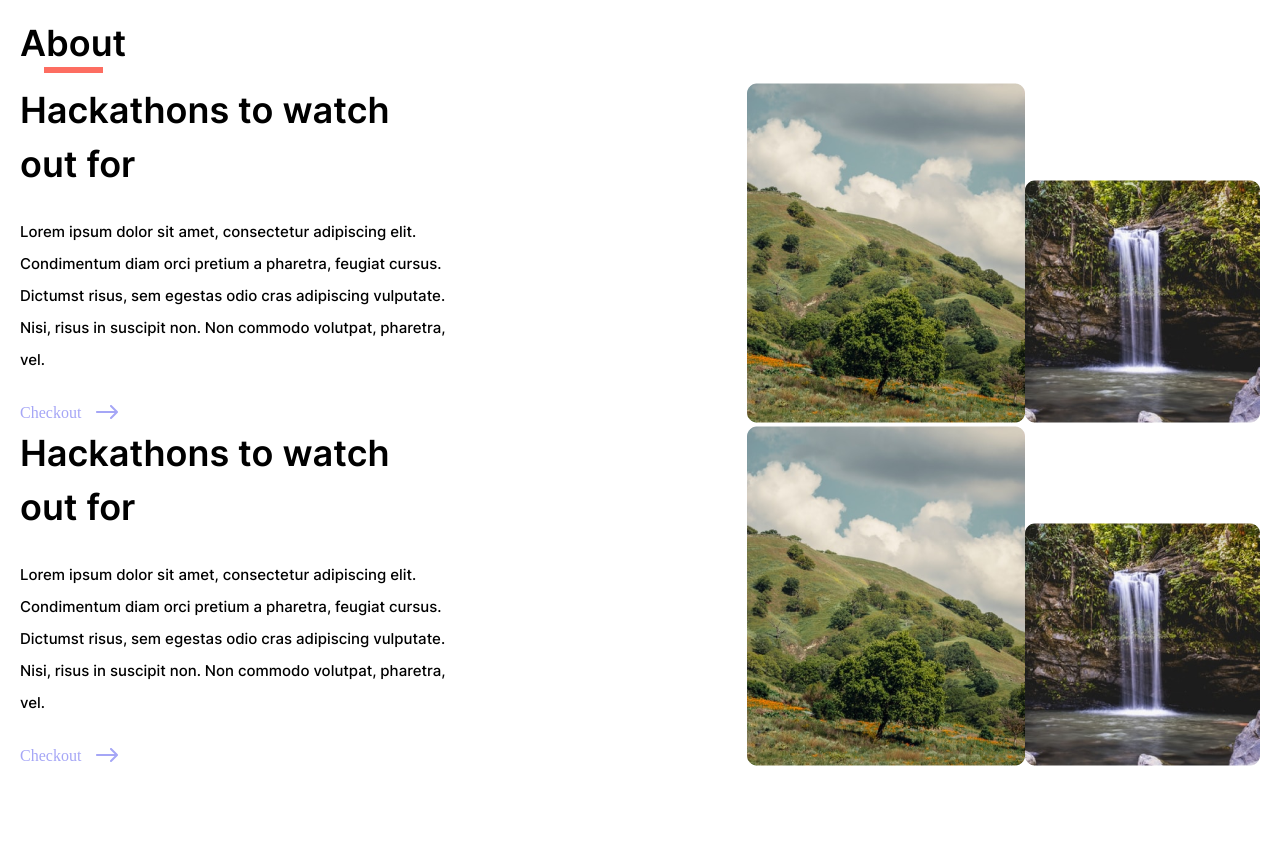
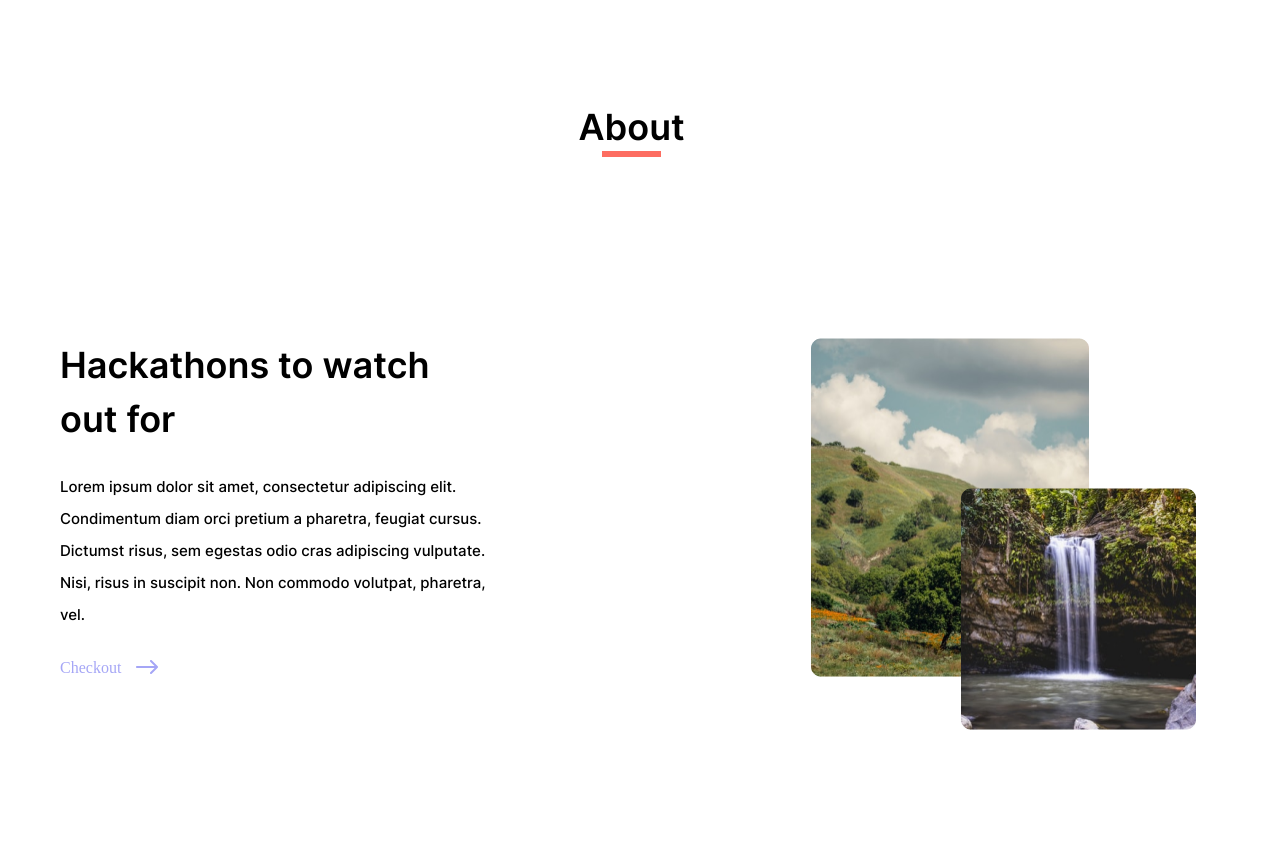
Before and after one commit to Ra3d0r/places-nearby, a website: page src/index.pug in a window 1280 px wide. Shown: the part 1471-2320 px from the top of the page. Before the commit the page ends 2240 px from the top, so only its background shows below. Drawn offline with nearby package versions, Linux system fonts and the light colour scheme; files that its build step writes are made by us from their sources.

Commit message:
feat: about update

```diff
--- a/src/pug/blocks/_about.pug
+++ b/src/pug/blocks/_about.pug
@@ -1,3 +1,6 @@
+- var subtitle1 = 'Lorem ipsum dolor sit amet, consectetur adipiscing elit. Condimentum diam orci pretium a pharetra, feugiat cursus. Dictumst risus, sem egestas odio cras adipiscing vulputate. Nisi, risus in suscipit non. Non commodo volutpat, pharetra, vel.'
+- var subtitle2 = 'Lorem ipsum dolor sit amet, consectetur adipiscing elit. Condimentum diam orci pretium a pharetra, feugiat cursus. Dictumst risus, sem egestas odio cras adipiscing vulputate. Nisi, risus in suscipit non. Non commodo volutpat, pharetra, vel.'
+
 .section-about
 	.container
 		.section-about__container-title
@@ -5,5 +8,5 @@
 					h2.container-title__title About
 					hr.container-title__line
 		.section-about__descriptions
-			+description('Hackathons to watch out for', 'Lorem ipsum dolor sit amet, consectetur adipiscing elit. Condimentum diam orci pretium a pharetra, feugiat cursus. Dictumst risus, sem egestas odio cras adipiscing vulputate. Nisi, risus in suscipit non. Non commodo volutpat, pharetra, vel.', 'description-big.png', 'description-mini.png')
-			+description('Hackathons to watch out for', 'Lorem ipsum dolor sit amet, consectetur adipiscing elit. Condimentum diam orci pretium a pharetra, feugiat cursus. Dictumst risus, sem egestas odio cras adipiscing vulputate. Nisi, risus in suscipit non. Non commodo volutpat, pharetra, vel.', 'description-big.png', 'description-mini.png')
+			+description('Hackathons to watch out for', subtitle1, 'description-big.png', 'description-mini.png', 'order1-1', 'order1-2')
+			+description('Hackathons to watch out for', subtitle2, 'description-big.png', 'description-mini.png', 'order2-1', 'order2-2')
--- a/src/pug/mixins/_description.pug
+++ b/src/pug/mixins/_description.pug
@@ -1,10 +1,11 @@
-mixin description(title, subtitle, imgBig, imgMini, actionText = 'Checkout')
+mixin description(title, subtitle, imgBig, imgMini, orderText = 'order1-1', orderImages = 'order1-2', actionText = 'Checkout')
 	.description
-		.description__container-text
+		.description__container-text(class=orderText)
 			.description__title= title
 			.description__subtitle= subtitle
 			a.description__action.action= actionText
 					+arrow-right
-		.description__container-images
-			img(src=`img/${imgBig}`, alt="Photo of place").description__image--big
-			img(src=`img/${imgMini}`, alt="Photo of place").description__image--mini
+		.description__container-images(class=orderImages)
+			.description__container-position
+				img(src=`img/${imgBig}`, alt="Photo of place").description__image--big
+				img(src=`img/${imgMini}`, alt="Photo of place").description__image--mini
--- a/src/scss/blocks/_about.scss
+++ b/src/scss/blocks/_about.scss
@@ -1,6 +1,9 @@
 .description {
 	display: flex;
-	justify-content: space-between;
+	justify-content: space-around;
+	align-items: center;
+	height: 525px;
+
 
 	&__container-text {
 		display: flex;
@@ -29,4 +32,46 @@
 		font-size: 15px;
 		line-height: 32px;
 	}
+
+	&__container-images {
+		display: flex;
+		justify-content: center;
+		align-items: center;
+		width: 540px;
+		height: 520px;
+	}
+
+	&__container-position {
+		position: relative;
+	}
+
+	&__image--mini {
+		position: absolute;
+		left: 54%;
+		top: 43.7%;
+		width: 235px;
+		height: 242px;
+	}
+
+	&__image--big {
+		width: 278px;
+		height: 339px;
+	}
 }
+
+.section-about {
+	&__container-title {
+		width: 123px;
+		margin: 0 auto 80px auto
+	}
+}
+
+.order2-1 {
+	order: 2;
+}
+
+.order2-2 {
+	order: 1;
+	justify-content: start;
+	padding-left: 5%;
+}
--- a/src/scss/blocks/_categories.scss
+++ b/src/scss/blocks/_categories.scss
@@ -1,4 +1,6 @@
 .section-categories {
+	margin-bottom: 84px;
+
 	&__container-title {
 		width: 200px;
 		margin: 0 auto;
```
